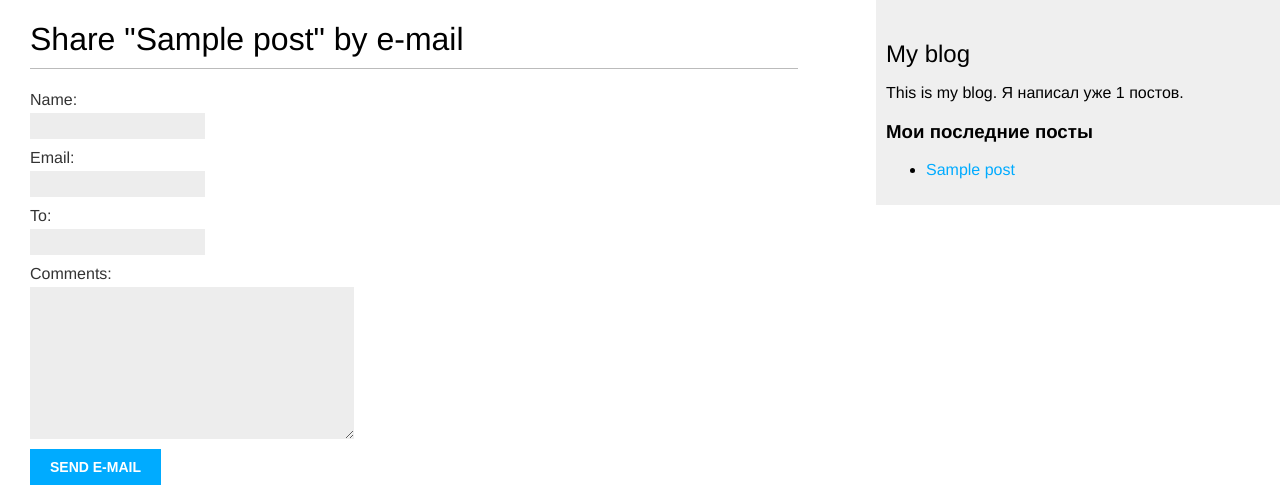
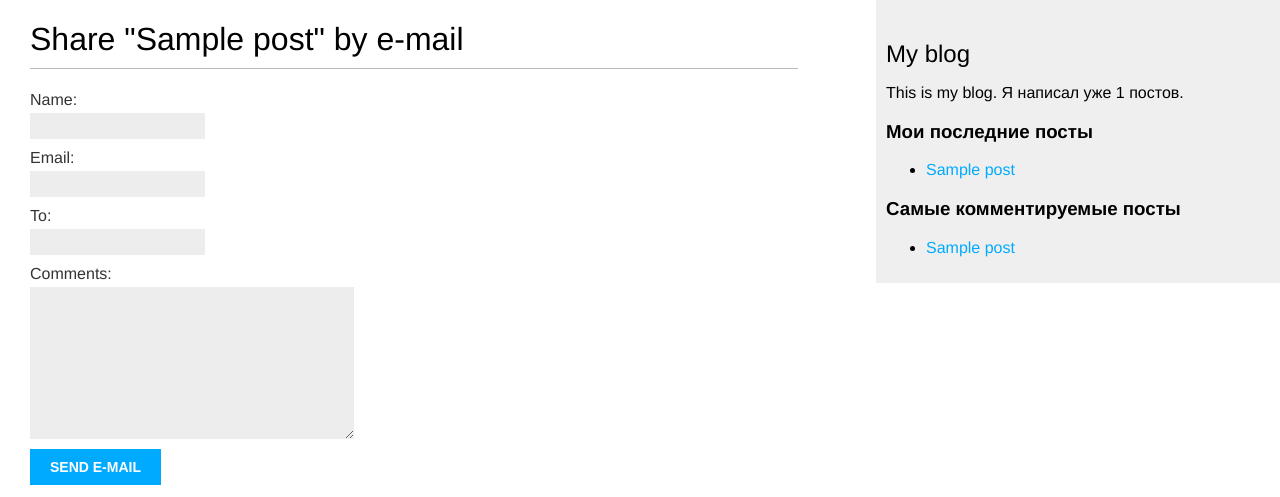
Before and after one commit to DudchenkoDV/myBlog, a Django app: page /blog/1/share/ in a window 1280 px wide. Shown: the top 497 px of the page. Run offline with Django 4.2, Linux system fonts and the light colour scheme; tables that the repository leaves empty hold one stand-in row (values such as "Sample post").

Commit message:
add templatetags get_most_commented_posts in base.html

```diff
--- a/mysite/blog/templates/blog/base.html
+++ b/mysite/blog/templates/blog/base.html
@@ -18,7 +18,16 @@
         Я написал уже {% total_posts %} постов.
     </p>
     <h3>Мои последние посты</h3>
-    {% show_latest_posts %}
+    {% show_latest_posts 3 %}
+    <h3>Самые комментируемые посты</h3>
+    {% get_most_commented_posts as most_commented_posts %}
+    <ul>
+      {% for post in most_commented_posts %}
+      <li>
+        <a href="{{ post.get_absolute_url }}">{{ post.title }}</a>
+      </li>
+      {% endfor %}
+    </ul>
   </div>
 </body>
 </html>
```
